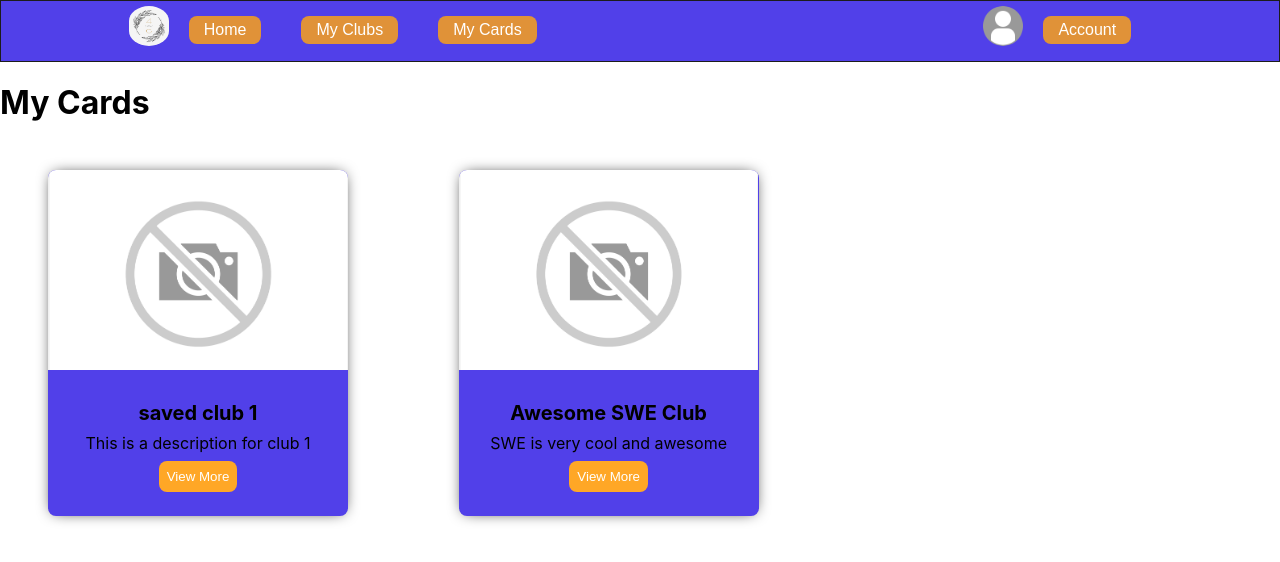
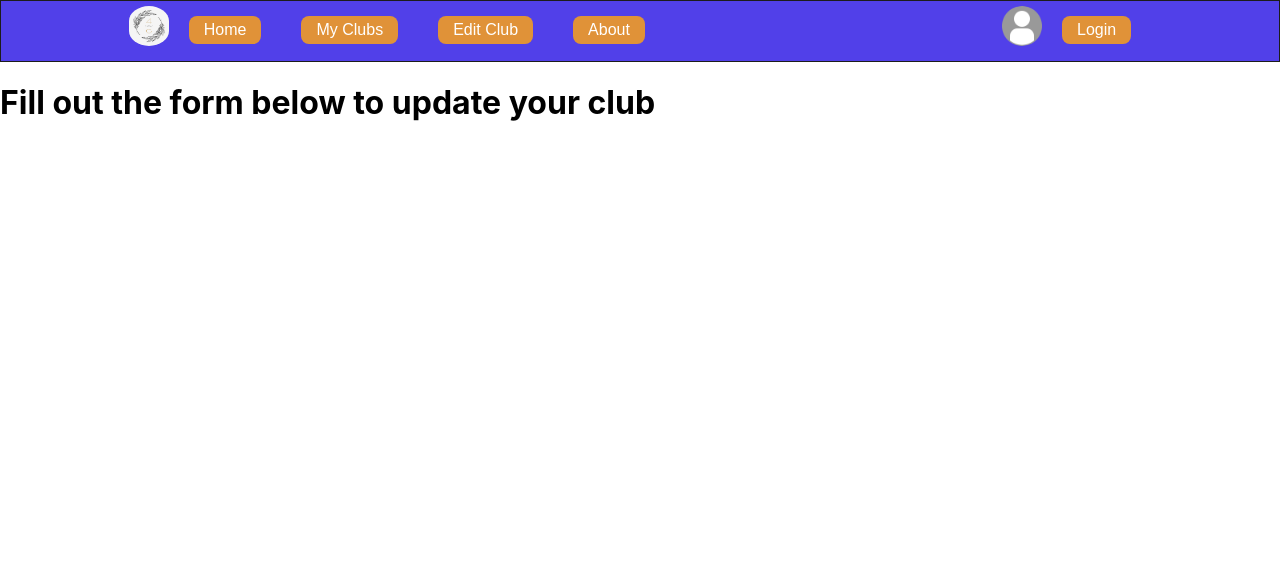
Before and after one commit to kaipriester/campus-culture-clubs-connect, a React (Create React App) app: page /mycards in a window 1280 px wide. Shown: the top 562 px of the page. Built offline with nearby package versions, Linux system fonts and the light colour scheme.

Commit message:
making pages more intuitive

```diff
--- a/src/components/Card/index.js
+++ b/src/components/Card/index.js
@@ -1,6 +1,8 @@
 import React from 'react';
 import './card.css';
 
+//TO-DO: ADD ALL FEATURES OF THE FORM
+//ADD A FAVORITE BUTTON
 const Card = ({image, title, desc, clickable, route}) => {
     return(
         <div className='card-container'>
--- a/src/components/Header/index.js
+++ b/src/components/Header/index.js
@@ -22,7 +22,8 @@ const Header = () => {
                         <div className='header-buttons'>
                             <button className='button' onClick={() => { navigate("/") }}> Home </button>
                             <button className='button' onClick={() => {!userInfo ? navigate("/userlogin") : navigate("/myclubs") }}> My Clubs </button>
-                            <button className='button' onClick={() => {!userInfo ? navigate("/userlogin") :  navigate("/mycards") }}> My Cards </button>
+                            <button className='button' onClick={() => {!userInfo ? navigate("/userlogin") :  navigate("/mycards") }}> Edit Club </button>
+                            <button className='button' onClick={() => {navigate("/about")}}> About </button>
                         </div>
                     </div>
                     <div style={{ display: 'flex', 'flexDirection': 'row' }}>
@@ -30,7 +31,7 @@ const Header = () => {
                             <img src={defUser} className='def-user' />
                         </div>
                         <div>
-                            <button className='login-button' onClick={() => { navigate("/userlogin") }}> Account </button>
+                            <button className='login-button' onClick={() => { navigate("/userlogin") }}> Login </button>
                         </div>
                     </div>
                 </div>
--- a/src/components/MyCards.js
+++ b/src/components/MyCards.js
@@ -4,22 +4,13 @@ import Grid from './Grid';
 
 import DefaultClubImage from '../images/NoClubImage.png';
 
-/*
-    This is the My Cards page of the application
-*/
-
-const Savedclubs = [
-    {'title': 'saved club 1', 'desc': 'This is a description for club 1'},
-    {'title': 'Awesome SWE Club', 'desc': 'SWE is very cool and awesome'},
-
-];
 
 const MyCards = () => {
     return(
         <div>
-            <h1> My Cards </h1>
-            <Grid Clubs={Savedclubs} DefaultClubImage={DefaultClubImage}/>
+            <h1> Fill out the form below to update your club </h1>
         </div>
+        //TO-DO: ADD FORM FOR CARD HERE
     )
 }
 
--- a/src/components/MyClubs.js
+++ b/src/components/MyClubs.js
@@ -4,21 +4,17 @@ import Grid from './Grid';
 
 import DefaultClubImage from '../images/NoClubImage.png';
 
-/*
-    This is the My Clubs page of the application
-*/
-
+//TO-DO: CHANGE THIS TO USER'S SAVED CLUBS
 const clubs = [
     {'title': 'saved club 1', 'desc': 'This is a description for club 1'},
     {'title': 'saved club 5', 'desc': 'This is a description for club 2'},
     {'title': 'saved club 9', 'desc': 'This is a description for club 3'},
-    {'title': 'Random club', 'desc': 'This is a description for a random club'},
 ];
 
 const MyClubs = () => {
     return(
         <div>
-            <h1 className='title'> My Saved Clubs </h1>
+            <h1 className='title'> My Favorite Club</h1>
             <Grid Clubs={clubs} DefaultClubImage={DefaultClubImage}/>
         </div>
 
--- a/staticwebapp.config.json
+++ b/staticwebapp.config.json
@@ -9,7 +9,7 @@
         {
             "route": "/mycards/*",
             "allowedRoles": [
-                "authenticated", "officer"
+                "officer"
             ]
         }
     ],
```
Also changed, not shown: src/App.js (+0 -9 lines).
